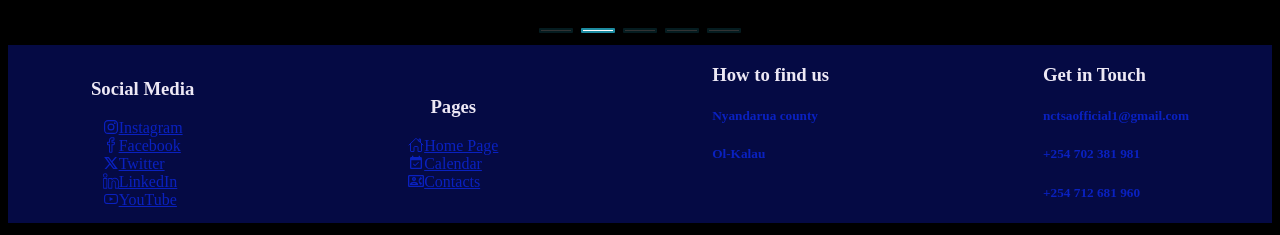
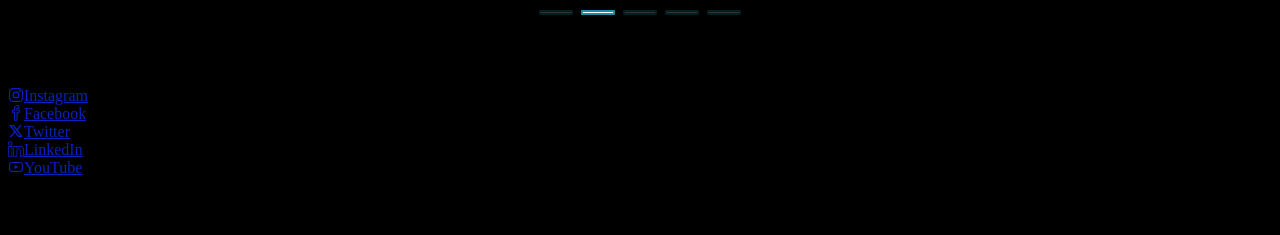
Before and after one commit to steel25baby/Organization-website, a React (Vite) app: page / in a window 1280 px wide. Shown: the part 694-929 px from the top of the page. Built offline with nearby package versions, Linux system fonts and the light colour scheme.

Commit message:
made a few changes to the footer

```diff
--- a/src/components/footer/footer.css
+++ b/src/components/footer/footer.css
@@ -1,57 +1,70 @@
 :root {
-    --font-family: 'Open Sans', sans-serif;
+    --font-family-sans: 'Open Sans', sans-serif;
     --font-family-serif: 'PT Serif', serif;
     --font-family-script: 'Pinyon Script', cursive;
+
     --color-primary: #141619;
     --color-secondary: #EDE8F5;
     --color-tertiary: #66FCF1;
     --color-quaternary: #050A44;
     --color-quinary: #0A21C0;
 }
-.Footer{
-    background-color: #050A44;
+
+.footer {
+    background-color: var(--color-quaternary);
     display: flex;
     justify-content: space-around;
     gap: 3rem;
 }
-.Contact-icons{
+
+.contact-icons {
     display: flex;
     flex-direction: column;
     justify-content: center;
     align-items: center;
-    color: #EDE8F5;
-}
-.footer-icons{
-    display: flex;
-    color: #0A21C0;
+    color: var(--color-secondary);
 }
 
-.Pages-icons{
+.footer-icons {
+    display: flex;
+    color: var(--color-quinary);
+}
+
+.pages-icons {
     display: flex;
     flex-direction: column;
     justify-content: center;
     align-items: center;
 }
-.Pages-icons h3{
-    color: #EDE8F5;
+
+.pages-icons h3 {
+    color: var(--color-secondary);
 }
-.location{
+
+.location {
+    display: flex;
     justify-content: center;
     align-items: center;
 }
-.location h3{
-    color: #EDE8F5;
+
+.location h3 {
+    color: var(--color-secondary);
 }
-.location h5{
-    color: #0A21C0;
+
+.location h5 {
+    color: var(--color-quinary);
 }
-.get-in-touch{
+
+.get-in-touch {
+    display: flex;
     justify-content: center;
     align-items: center;
 }
-.get-in-touch h3{
-    color: #EDE8F5;
+
+.get-in-touch h3 {
+    color: var(--color-secondary);
 }
-.get-in-touch h5{
-    color: #0A21C0;
+
+.get-in-touch h5 {
+    color: var(--color-quinary);
 }
--- a/src/pages/homepage/Aboutus.jsx
+++ b/src/pages/homepage/Aboutus.jsx
@@ -1,9 +1,52 @@
 import React from 'react'
 
-const Aboutus = () => {
+const AboutUs = () => {
   return (
-    <div>Aboutus</div>
+     <section className="about">
+      <div className="Aboutheading">
+        {" "}
+        <h1>About Us</h1>
+      </div>
+      <div className="Topics">
+        <div className="Topic1">
+          <h1>01</h1>
+          <h2>Tour packages</h2>
+          <p>
+            Lorem ipsum dolor, sit amet consectetur adipisicing elit. Dolorum
+            autem doloremque obcaecati dolores quia vero vitae laborum ullam,
+            quaerat mollitia!
+          </p>
+        </div>
+        <div className="Topic1">
+          <h1>02</h1>
+          <h2>Hotel Booking</h2>
+          <p>
+            Lorem ipsum dolor, sit amet consectetur adipisicing elit. Dolorum
+            autem doloremque obcaecati dolores quia vero vitae laborum ullam,
+            quaerat mollitia!
+          </p>
+        </div>
+        <div className="Topic1">
+          <h1>03</h1>
+          <h2>Camping cites</h2>
+          <p>
+            Lorem ipsum dolor, sit amet consectetur adipisicing elit. Dolorum
+            autem doloremque obcaecati dolores quia vero vitae laborum ullam,
+            quaerat mollitia!
+          </p>
+        </div>
+        <div className="Topic1">
+          <h1>04</h1>
+          <h2>Destinations</h2>
+          <p>
+            Lorem ipsum dolor, sit amet consectetur adipisicing elit. Dolorum
+            autem doloremque obcaecati dolores quia vero vitae laborum ullam,
+            quaerat mollitia!
+          </p>
+        </div>
+      </div>
+    </section>
   )
 }
 
-export default Aboutus
+export default AboutUs
--- a/src/pages/homepage/homepage.css
+++ b/src/pages/homepage/homepage.css
@@ -1,3 +1,57 @@
+:root {
+  --font-family: 'Open Sans', sans-serif;
+  --font-family-serif: 'PT Serif', serif;
+  --font-family-script: 'Pinyon Script', cursive;
+  --color-primary: #141619;
+  --color-secondary: #EDE8F5;
+  --color-tertiary: #66FCF1;
+  --color-quaternary: #050A44;
+  --color-quinary: #0A21C0;
+}
+.about {
+  background-color: black;
+}
+.about .Aboutheading h1 {
+  display: flex;
+  justify-content: center;
+  font-family: var(--secondary-font);
+  font-size: 80px;
+  font-weight: 300;
+  color: #0A21C0;
+  margin-bottom: 0rem;
+}
+.about .Topics {
+  display: flex;
+  justify-content: space-between;
+  padding: 2rem;
+  /* margin: 1rem; */
+  column-gap: 1rem;
+}
+.about .Topics .Topic1 {
+  border: #EDE8F5 solid 2px;
+  padding: 1rem;
+  border-radius: 10px;
+}
+.about .Topics .Topic1 h1 {
+  display: flex;
+  justify-content: center;
+  color: #0A21C0;
+  font-size: 100px;
+}
+.about .Topics .Topic1 h2 {
+  display: flex;
+  justify-content: center;
+  color: #0A21C0;
+  font-size: 20px;
+}
+.about .Topics .Topic1 p {
+  display: flex;
+  justify-content: center;
+  align-items: center;
+  color: var #EDE8F5;
+  font-weight: 100;
+  font-size: 15px;
+}
 body {
     background-color: #000000;
   }
--- a/src/pages/homepage/homepage.jsx
+++ b/src/pages/homepage/homepage.jsx
@@ -2,13 +2,13 @@ import React from 'react'
 import './homepage.css'
 import {Link} from "react-router-dom"
 import Hero from './Hero'
-import Aboutus from './Aboutus'
+// import Aboutus from './AboutUs'
 import Testimonials from './Testimonials'
 const homepage = () => {
   return (
     <section className='home'>
       <Hero />
-      <Aboutus />
+      {/* <AboutUs /> */}
       <Testimonials />
 
     </section>
```
